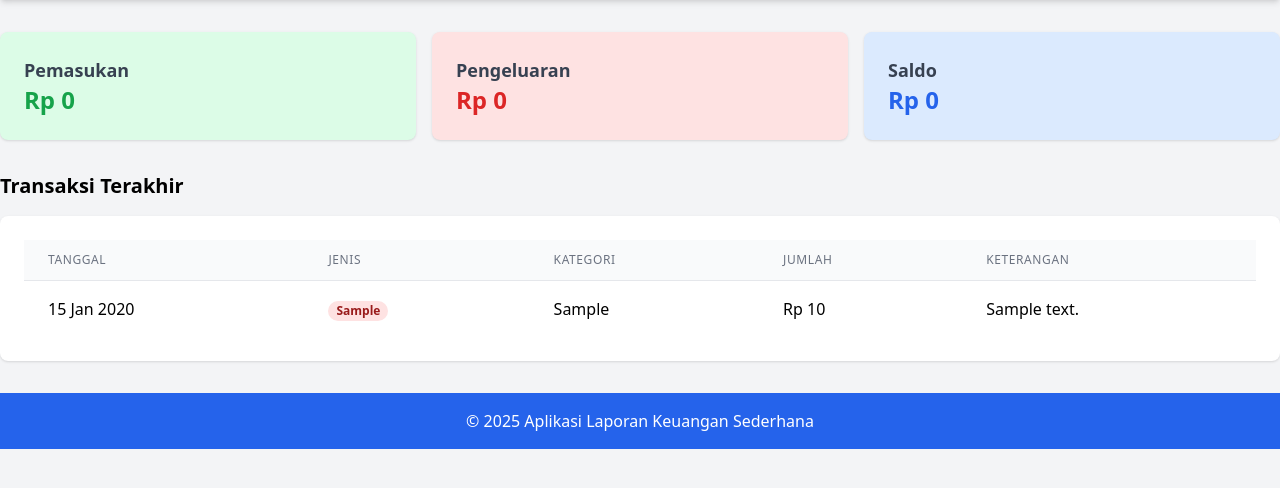
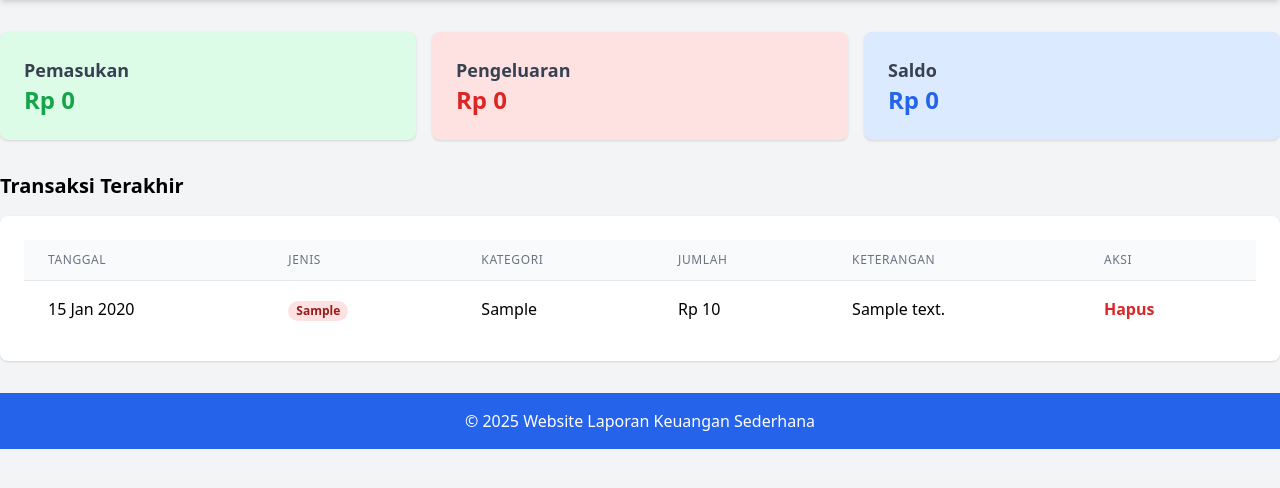
Before and after one commit to Newbie1nCode/laporan-keuangan, a PHP site: page / in a window 1280 px wide. Shown: the part 64-552 px from the top of the page. Run offline with PHP 8.4, Linux system fonts and the light colour scheme; tables that the repository leaves empty or names only in its code hold one stand-in row (values such as "Sample post"); some libraries are stand-ins or nearby versions.

Commit message:
tambah fitur

```diff
--- a/keuangan/includes/footer.php
+++ b/keuangan/includes/footer.php
@@ -1,7 +1,7 @@
 </main>
     <footer class="bg-blue-600 text-white p-4 mt-8">
         <div class="container mx-auto text-center">
-            <p>&copy; <?php echo date('Y'); ?> Aplikasi Laporan Keuangan Sederhana</p>
+            <p>&copy; <?php echo date('Y'); ?> Website Laporan Keuangan Sederhana</p>
         </div>
     </footer>
     <script src="assets/js/scripts.js"></script>
--- a/keuangan/index.php
+++ b/keuangan/index.php
@@ -2,21 +2,21 @@
 require_once 'config/database.php';
 include 'includes/header.php';
 
-// Query untuk summary
-// Query untuk summary
+
 $sql = "SELECT
         COALESCE(SUM(CASE WHEN jenis = 'pemasukan' THEN jumlah ELSE 0 END), 0) as total_pemasukan,
         COALESCE(SUM(CASE WHEN jenis = 'pengeluaran' THEN jumlah ELSE 0 END), 0) as total_pengeluaran,
-        COALESCE(SUM(CASE WHEN jenis = 'pemasukan' THEN jumlah ELSE 0 END), 0) - COALESCE(SUM(CASE WHEN jenis = 'pengeluaran' THEN jumlah ELSE 0 END), 0) as saldo
+        COALESCE(SUM(CASE WHEN jenis = 'pemasukan' THEN jumlah ELSE 0 END), 0) -
+        COALESCE(SUM(CASE WHEN jenis = 'pengeluaran' THEN jumlah ELSE 0 END), 0) as saldo
         FROM transaksi";
 $stmt = $pdo->query($sql);
 $summary = $stmt->fetch();
 
-// Query untuk transaksi terakhir
-$sql = "SELECT * FROM transaksi ORDER BY tanggal DESC LIMIT 5";
+$sql = "SELECT * FROM transaksi ORDER BY tanggal DESC";
 $stmt = $pdo->query($sql);
 $transaksi = $stmt->fetchAll();
 ?>
+
 
 <div class="grid grid-cols-1 md:grid-cols-3 gap-4 mb-8">
     <div class="bg-green-100 p-6 rounded-lg shadow">
@@ -33,8 +33,9 @@ $transaksi = $stmt->fetchAll();
     </div>
 </div>
 
+
 <h2 class="text-xl font-semibold mb-4">Transaksi Terakhir</h2>
-<div class="bg-white p-6 rounded-lg shadow overflow-x-auto">
+<div class="bg-white p-6 rounded-lg shadow overflow-x-auto max-h-96 overflow-y-auto">
     <table class="min-w-full divide-y divide-gray-200">
         <thead class="bg-gray-50">
             <tr>
@@ -43,6 +44,7 @@ $transaksi = $stmt->fetchAll();
                 <th class="px-6 py-3 text-left text-xs font-medium text-gray-500 uppercase tracking-wider">Kategori</th>
                 <th class="px-6 py-3 text-left text-xs font-medium text-gray-500 uppercase tracking-wider">Jumlah</th>
                 <th class="px-6 py-3 text-left text-xs font-medium text-gray-500 uppercase tracking-wider">Keterangan</th>
+                <th class="px-6 py-3 text-left text-xs font-medium text-gray-500 uppercase tracking-wider">Aksi</th>
             </tr>
         </thead>
         <tbody class="bg-white divide-y divide-gray-200">
@@ -55,11 +57,22 @@ $transaksi = $stmt->fetchAll();
                         <?= ucfirst($t['jenis']) ?>
                     </span>
                 </td>
-                <td class="px-6 py-4 whitespace-nowrap"><?= $t['kategori'] ?></td>
+                <td class="px-6 py-4 whitespace-nowrap"><?= htmlspecialchars($t['kategori']) ?></td>
                 <td class="px-6 py-4 whitespace-nowrap">Rp <?= number_format($t['jumlah'], 0, ',', '.') ?></td>
-                <td class="px-6 py-4"><?= $t['keterangan'] ?></td>
+                <td class="px-6 py-4"><?= htmlspecialchars($t['keterangan']) ?></td>
+                <td class="px-6 py-4">
+                    <form action="hapus.php" method="POST" onsubmit="return confirm('Yakin ingin menghapus transaksi ini?');">
+                        <input type="hidden" name="id" value="<?= $t['id'] ?>">
+                        <button type="submit" class="text-red-600 hover:text-red-800 font-semibold">Hapus</button>
+                    </form>
+                </td>
             </tr>
             <?php endforeach; ?>
+            <?php if (count($transaksi) === 0): ?>
+            <tr>
+                <td colspan="6" class="text-center px-6 py-4 text-gray-500">Tidak ada data transaksi.</td>
+            </tr>
+            <?php endif; ?>
         </tbody>
     </table>
 </div>
```
Also changed, not shown: keuangan/hapus.php (added, +16 -0 lines), keuangan/laporan.php (+7 -8 lines), keuangan/transaksi.php (+5 -5 lines), keuangan/includes/helpers.php (line endings or trailing spaces).
